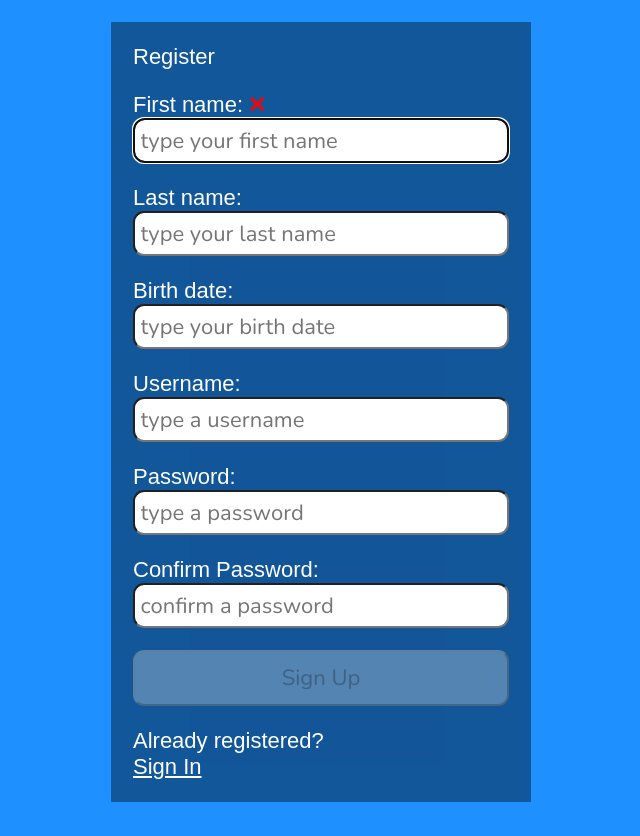
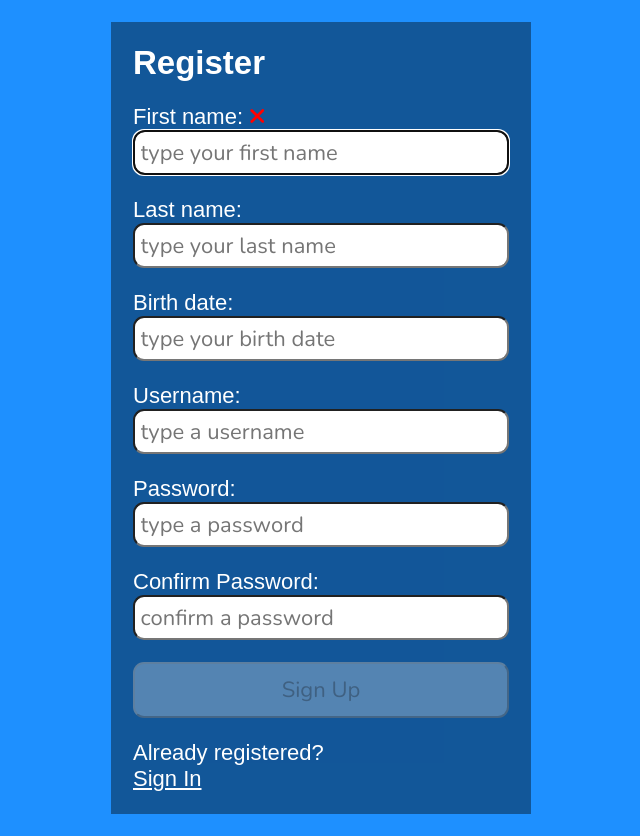
Before and after one commit to ZulfiPy/myReactAuthForm, a React (Create React App) app: page / in a window 1280 px wide. Shown: the whole page, without its empty margins (319-959 px from the left). Built offline with nearby package versions, Linux system fonts and the light colour scheme.

Commit message:
font: inherit; deleted from *

```diff
--- a/src/index.css
+++ b/src/index.css
@@ -10,7 +10,6 @@
 * {
     margin: 0;
     padding: 0;
-    font: inherit;
 }
 
 body {
```
